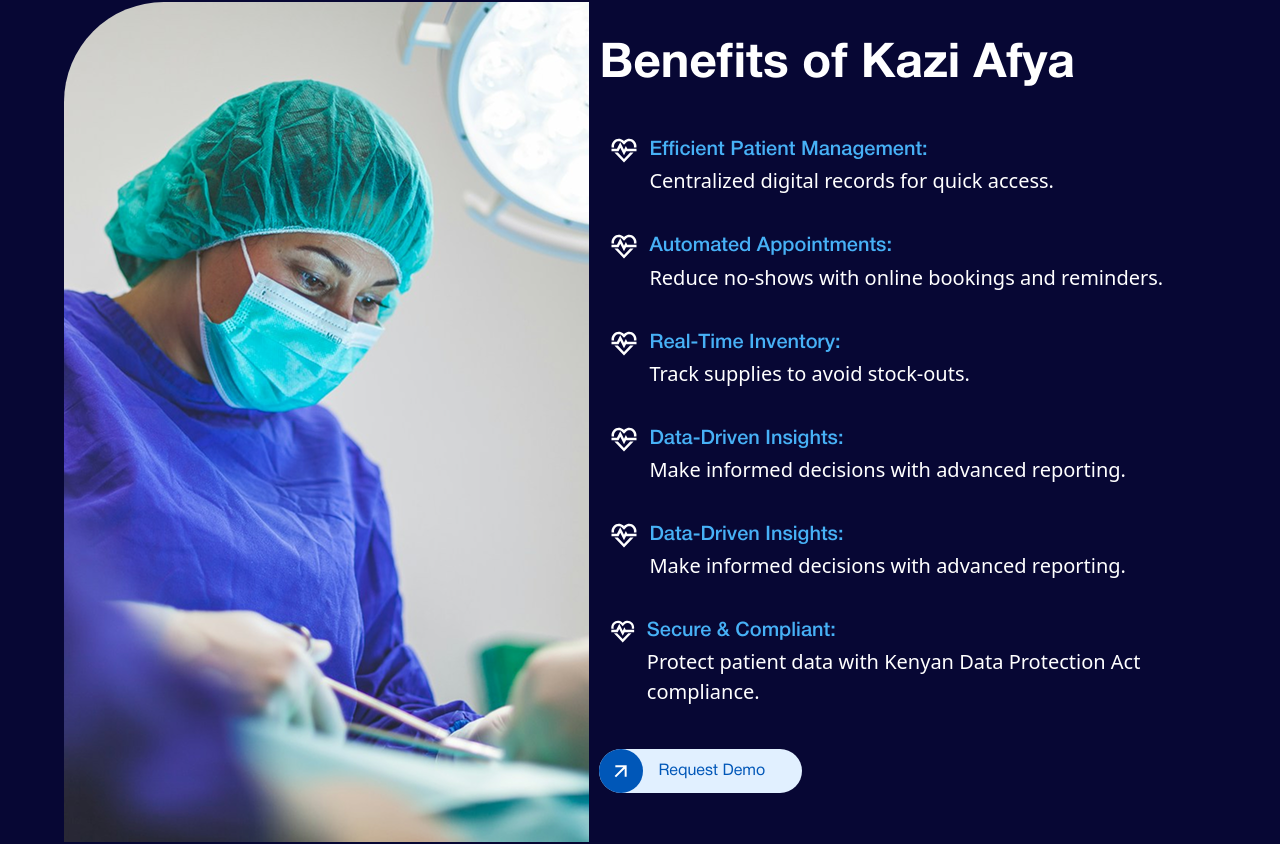
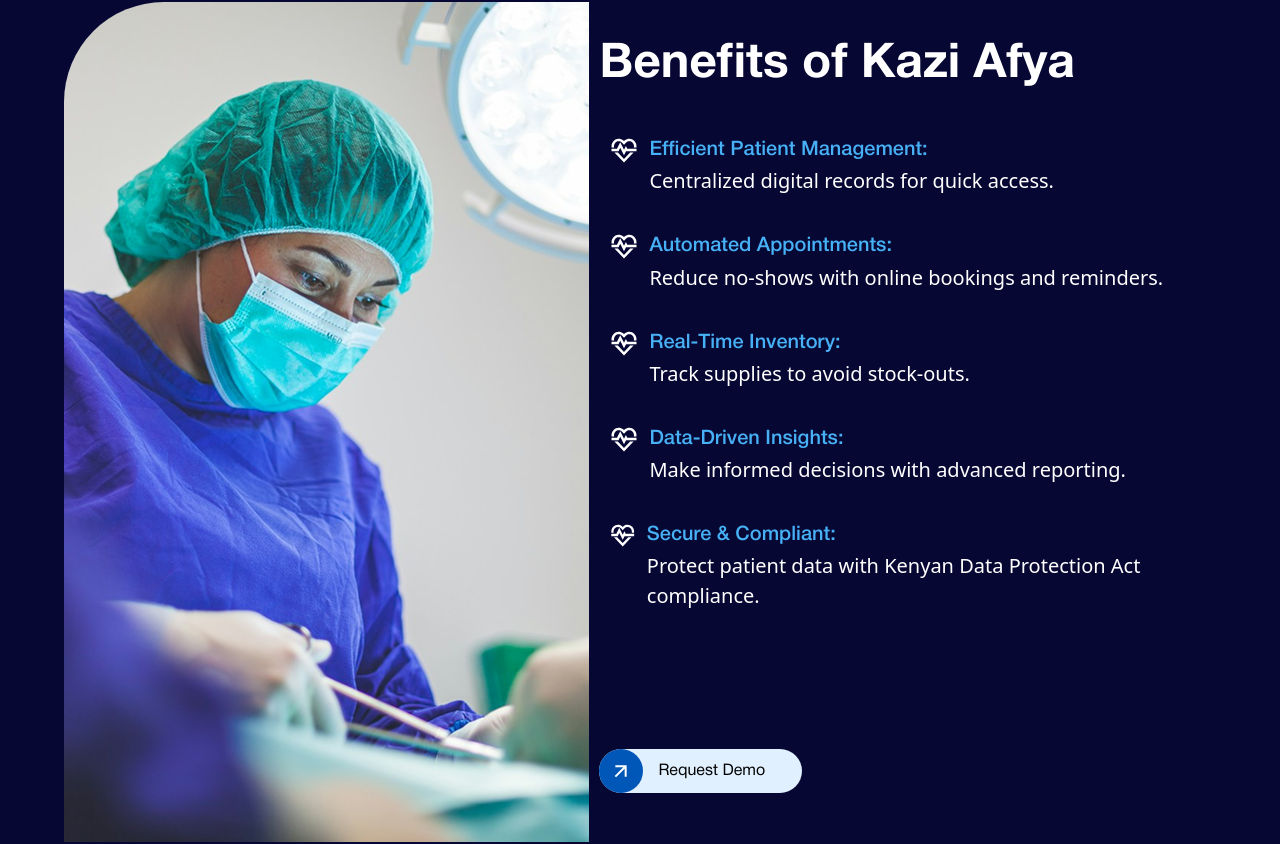
Before and after one commit to gitaujustus/kazi-afya, a Next.js app: page / in a window 1280 px wide. Shown: the part 3939-4783 px from the top of the page. Built offline with nearby package versions, Linux system fonts and the light colour scheme.

Commit message:
Hover effects and animation

```diff
--- a/components/home/Benefits.js
+++ b/components/home/Benefits.js
@@ -1,46 +1,31 @@
+'use client'
 import { ArrowTopRightIcon, HeartIcon } from "@/icons";
 import Image from "next/image";
+import { motion } from "framer-motion";
+
+const fadeIn = {
+  hidden: { opacity: 0, y: 20 },
+  visible: { opacity: 1, y: 0, transition: { duration: 0.6, ease: "easeOut" } },
+};
 
 const Benefits = () => {
   const listItems = [
-    {
-      id: 1,
-      title: "Efficient Patient Management:",
-      description: "Centralized digital records for quick access.",
-    },
-    {
-      id: 2,
-      title: "Automated Appointments:",
-      description: "Reduce no-shows with online bookings and reminders.",
-    },
-    {
-      id: 3,
-      title: "Real-Time Inventory:",
-      description: "Track supplies to avoid stock-outs.",
-    },
-    {
-      id: 4,
-      title: "Data-Driven Insights:",
-      description: "Make informed decisions with advanced reporting.",
-    },
-    {
-      id: 5,
-      title: "Data-Driven Insights:",
-      description: "Make informed decisions with advanced reporting.",
-    },
-    {
-      id: 6,
-      title: "Secure & Compliant:",
-      description:
-        "Protect patient data with Kenyan Data Protection Act compliance.",
-    },
+    { id: 1, title: "Efficient Patient Management:", description: "Centralized digital records for quick access." },
+    { id: 2, title: "Automated Appointments:", description: "Reduce no-shows with online bookings and reminders." },
+    { id: 3, title: "Real-Time Inventory:", description: "Track supplies to avoid stock-outs." },
+    { id: 4, title: "Data-Driven Insights:", description: "Make informed decisions with advanced reporting." },
+    { id: 5, title: "Secure & Compliant:", description: "Protect patient data with Kenyan Data Protection Act compliance." },
   ];
 
   return (
-    // container div - using xl for 1280+ which is closer to 1440px design
-    <section className="bg-cosmic-void flex flex-col md:flex-row justify-between items-center gap-6 md:gap-8 xl:gap-[10px] w-full mx-auto h-auto xl:h-[1024px] 2xl:h-[1080px] px-4 sm:px-6 md:px-8 lg:px-[48px] xl:px-[64px] 2xl:px-[96px] py-10 md:py-16 xl:py-[82px] 2xl:py-[100px]">
+    <motion.section
+      initial="hidden"
+      animate="visible"
+      variants={fadeIn}
+      className="bg-cosmic-void flex flex-col md:flex-row justify-between items-center gap-6 md:gap-8 xl:gap-[10px] w-full mx-auto h-auto xl:h-[1024px] 2xl:h-[1080px] px-4 sm:px-6 md:px-8 lg:px-[48px] xl:px-[64px] 2xl:px-[96px] py-10 md:py-16 xl:py-[82px] 2xl:py-[100px]"
+    >
       {/* Left side - Image */}
-      <div className="w-full md:w-1/2 flex justify-center md:justify-start">
+      <motion.div variants={fadeIn} className="w-full md:w-1/2 flex justify-center md:justify-start">
         <Image
           src="/assets/home/Benefits.png"
           alt="Benefits"
@@ -48,19 +33,19 @@ const Benefits = () => {
           height={1000}
           className="w-[90%] sm:w-[80%] md:w-[450px] lg:w-[500px] xl:w-[533px] 2xl:w-[710px] h-auto aspect-[533/840] xl:h-[840px] 2xl:h-[900px] object-cover rounded-tl-[30px] sm:rounded-tl-[40px] md:rounded-tl-[60px] xl:rounded-tl-[100px] 2xl:rounded-tl-[120px] rounded-br-[30px] sm:rounded-br-[40px] md:rounded-br-[60px] xl:rounded-br-[0px]"
         />
-      </div>
+      </motion.div>
 
       {/* Right Side - Text and Icons */}
-      <div className="w-full md:w-1/2 lg:w-[600px] xl:w-[676px] 2xl:w-[900px] h-auto xl:h-[766px] 2xl:h-[820px] flex flex-col gap-6 md:gap-8 xl:gap-[33px] 2xl:gap-[40px] mt-8 md:mt-0">
+      <motion.div variants={fadeIn} className="w-full md:w-1/2 lg:w-[600px] xl:w-[676px] 2xl:w-[900px] h-auto xl:h-[766px] 2xl:h-[820px] flex flex-col gap-6 md:gap-8 xl:gap-[33px] 2xl:gap-[40px] mt-8 md:mt-0">
         {/* Heading */}
-        <h1 className="text-white text-3xl sm:text-4xl lg:text-[48px] 2xl:text-[64px] font-helvetica-bold">
+        <motion.h1 variants={fadeIn} className="text-white text-3xl sm:text-4xl lg:text-[48px] 2xl:text-[64px] font-helvetica-bold">
           Benefits of Kazi Afya
-        </h1>
+        </motion.h1>
 
         {/* List Container */}
-        <div className="w-full h-auto xl:h-[591px] 2xl:h-[640px] flex flex-col gap-3 md:gap-4 xl:gap-[15px] 2xl:gap-[20px]">
+        <motion.div variants={fadeIn} className="w-full h-auto xl:h-[591px] 2xl:h-[640px] flex flex-col gap-3 md:gap-4 xl:gap-[15px] 2xl:gap-[20px]">
           {listItems.map((item) => (
-            <div key={item.id} className="flex gap-3 xl:gap-[10px] 2xl:gap-[16px] p-2 xl:p-[10px] 2xl:p-[14px]">
+            <motion.div key={item.id} variants={fadeIn} className="flex gap-3 xl:gap-[10px] 2xl:gap-[16px] p-2 xl:p-[10px] 2xl:p-[14px]">
               <HeartIcon className="w-6 h-6 md:w-7 md:h-7 xl:w-[30px] xl:h-[30px] 2xl:w-[40px] 2xl:h-[40px]" />
               <div className="flex flex-col">
                 <h2 className="text-sky-blue text-base sm:text-lg xl:text-[20px] 2xl:text-[26px] font-helvetica-semibold">
@@ -70,17 +55,23 @@ const Benefits = () => {
                   {item.description}
                 </p>
               </div>
-            </div>
+            </motion.div>
           ))}
-        </div>
+        </motion.div>
 
-        {/* Button - keeping exact values from your version */}
-        <button className="bg-wizard-white w-[180px] xl:w-[203px] 2xl:w-[260px] h-[40px] xl:h-[44px] 2xl:h-[56px] rounded-[20px] sm:rounded-[25px] xl:rounded-[30px] 2xl:rounded-[40px] pr-[25px] sm:pr-[30px] xl:pr-[37px] 2xl:pr-[45px] py-[8px] xl:py-[10px] 2xl:py-[14px] 2xl:my-20 flex items-center gap-3 xl:gap-[15px] 2xl:gap-[20px] font-helvetica-regular">
+        {/* Button with animation */}
+        <motion.button
+          whileHover={{ scale: 1.0 }}
+          whileTap={{ scale: 0.95 }}
+          className="bg-wizard-white hover:bg-london-rain w-[180px] xl:w-[203px] 2xl:w-[260px] h-[40px] xl:h-[44px] 2xl:h-[56px] rounded-[20px] sm:rounded-[25px] xl:rounded-[30px] 2xl:rounded-[40px] pr-[25px] sm:pr-[30px] xl:pr-[37px] 2xl:pr-[45px] py-[8px] xl:py-[10px] 2xl:py-[14px] 2xl:my-20 flex items-center gap-3 xl:gap-[15px] 2xl:gap-[20px] font-helvetica-regular hover:text-white"
+        >
+          <div className=" hover:rotate-47 hover:transition-transform duration-300">
           <ArrowTopRightIcon className="w-4 h-4 md:w-6 md:h-6 2xl:w-8 2xl:h-8" />
-          <p className="text-sm md:text-base xl:text-[16px] 2xl:text-[20px] text-nowrap font-helvetica-regular text-london-rain">Request Demo</p>
-        </button>
-      </div>
-    </section>
+          </div>
+          <p className="text-sm md:text-base xl:text-[16px] 2xl:text-[20px] text-nowrap font-helvetica-regular ">Request Demo</p>
+        </motion.button>
+      </motion.div>
+    </motion.section>
   );
 };
 
--- a/components/home/Questions.js
+++ b/components/home/Questions.js
@@ -237,7 +237,7 @@ const FAQs = () => {
           variants={cardVariants}
           initial="hidden"
           animate={cardControls}
-          whileHover="hover"
+          // whileHover="hover"
           className="w-full mt-10 lg:mt-0 lg:w-2/5 xl:w-[468px] bg-[#F2F4F5] rounded-[20px] flex flex-col items-center gap-3 sm:gap-[14px] px-4 sm:px-[21px] py-6 sm:py-[30px]"
         >
           <motion.div
@@ -268,20 +268,20 @@ const FAQs = () => {
             custom={2}
           >
             <p className="font-figtree text-sm sm:text-base xl:text-[16px] text-center">
-              Let&apos;s optimize your hospital operations with Kazi Afya. Call to
+              Let&aposs optimize your hospital operations with Kazi Afya. Call to
               explore how our HMS can streamline workflows, enhance patient
               care, and drive efficiency for your health institution.
             </p>
           </motion.div>
           <motion.button
             whileHover={{
-              scale: 1.05,
+              scale: 1.0,
               boxShadow: "0px 4px 8px rgba(0, 0, 0, 0.1)"
             }}
-            whileTap={{ scale: 0.95 }}
+            whileTap={{ scale: 1.0 }}
             variants={cardContentVariants}
             custom={3}
-            className="w-[171px] h-[44px] rounded-[30px] bg-wizard-white pr-[37px] py-[10px] flex justify-between items-center gap-[15px]"
+            className="w-[171px] h-[44px] rounded-[30px] bg-wizard-white hover:bg-london-rain hover:text-white group pr-[37px] py-[10px] flex justify-between items-center gap-[15px]"
           >
             <motion.div
               animate={{
@@ -292,10 +292,11 @@ const FAQs = () => {
                   repeatDelay: 3
                 }
               }}
+              className="group-hover:rotate-45 group-hover:transition-transform duration-300"
             >
               <ArrowTopRightIcon className="w-4 h-4 md:w-6 md:h-6 2xl:w-8 2xl:h-8" />
             </motion.div>
-            <p className="text-sm md:text-base xl:text-[16px] 2xl:text-[20px] text-nowrap font-helvetica-regular text-london-rain">
+            <p className="text-sm md:text-base xl:text-[16px] 2xl:text-[20px] text-nowrap font-helvetica-regular text-london-rain group-hover:text-white">
               Book Now
             </p>
           </motion.button>
```
Also changed, not shown: components/home/CTA.js (+36 -15 lines).
